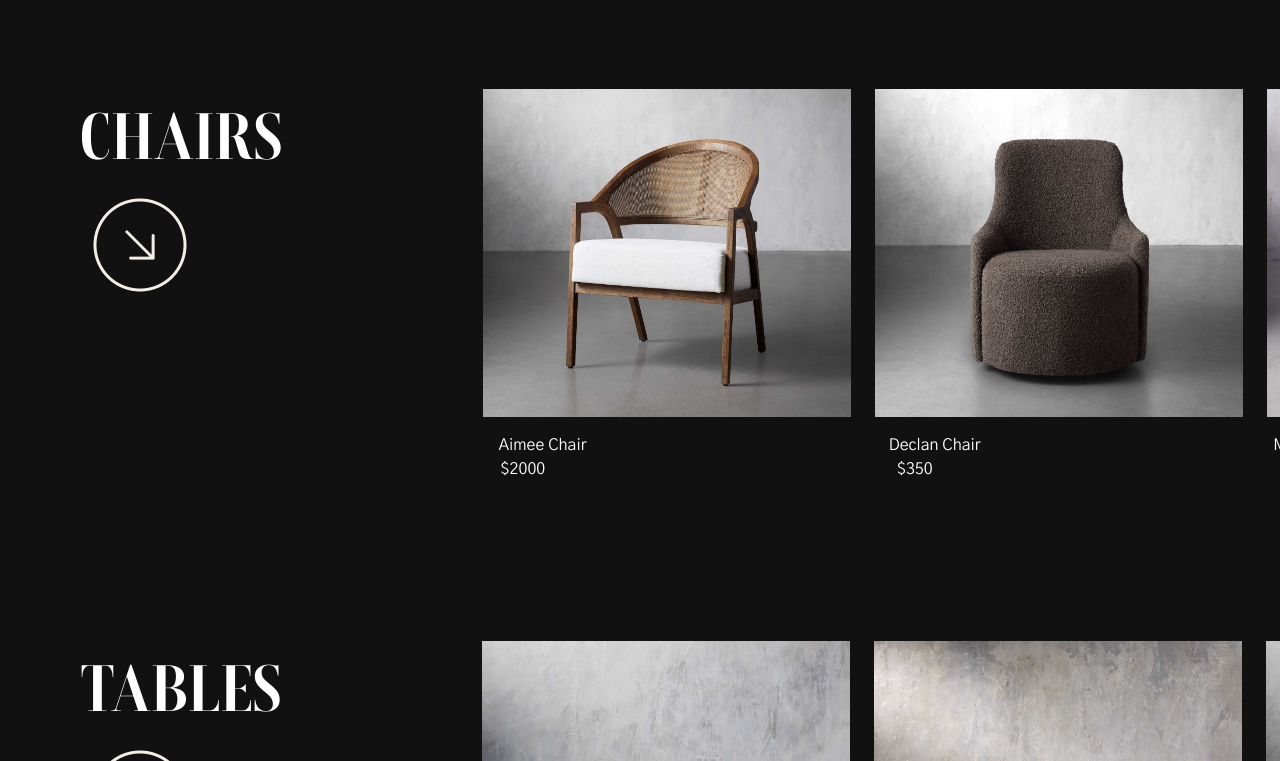
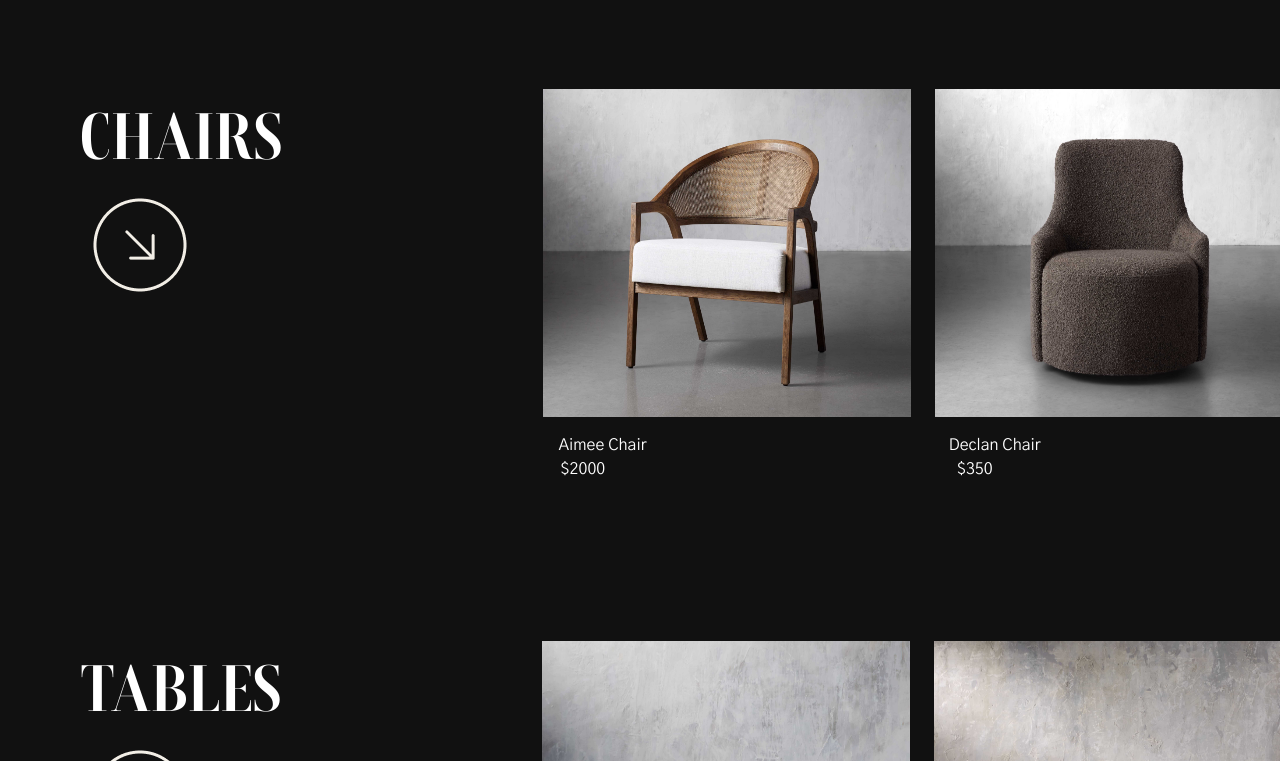
Before and after one commit to foreycodes/React-ECommerce, a React (Create React App) app: page / in a window 1280 px wide. Shown: the part 2319-3080 px from the top of the page. Built offline with nearby package versions, Linux system fonts and the light colour scheme.

Commit message:
Testing updates

```diff
--- a/src/pages/shop/shop.css
+++ b/src/pages/shop/shop.css
@@ -15,7 +15,7 @@
 }
 
 .products-container {
-    padding: 0px 20px;
+    padding: 0px 80px;
     width: 100%;
     display: flex;
     gap: 24px;
```
